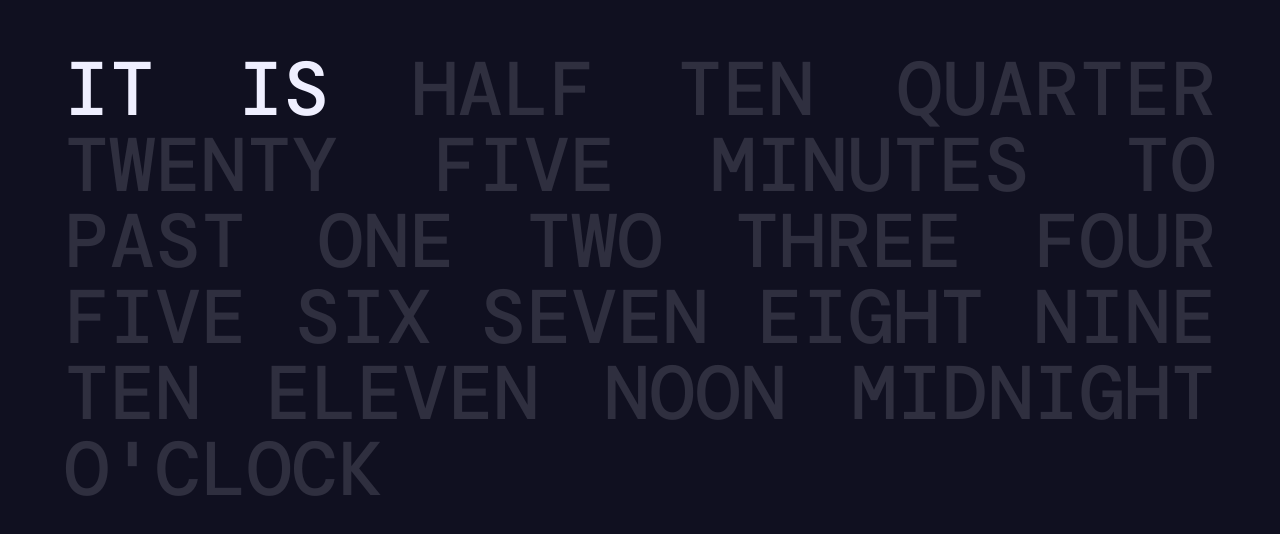
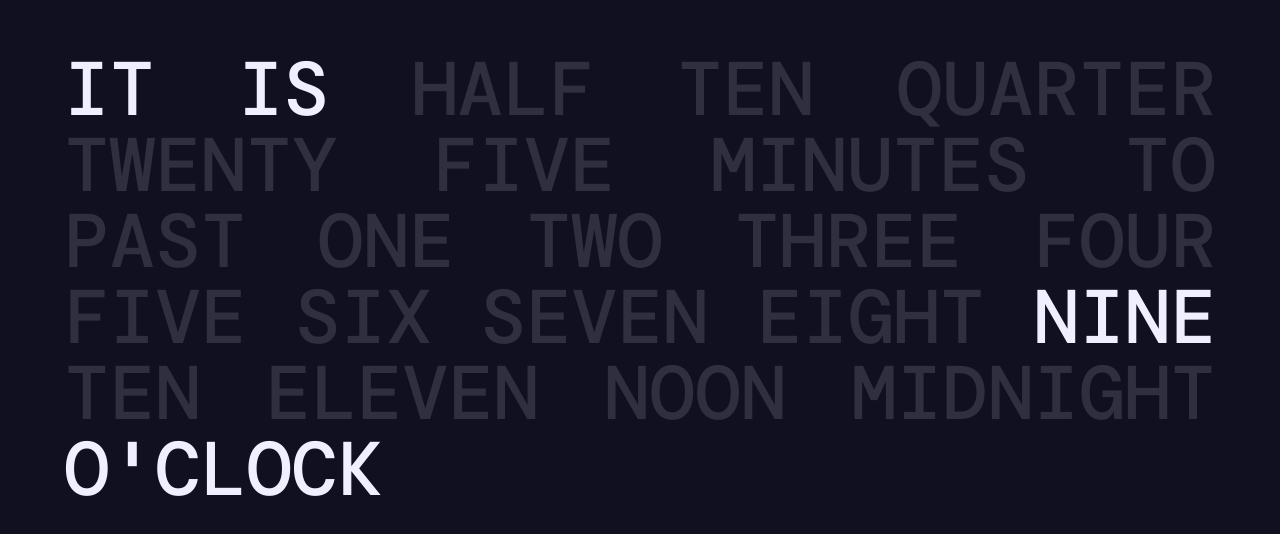
Before and after one commit to bnbry/clocks, a plain HTML site: page index.html in a window 1280 px wide. Shown: the part 120-654 px from the top of the page. Drawn offline with nearby package versions, Linux system fonts and the light colour scheme.

Commit message:
Allow direction to not have a value

```diff
--- a/index.html
+++ b/index.html
@@ -101,13 +101,13 @@
         let activations = ["it-is"];
         document.querySelector(`[data-target="it-is"]`).classList.add('active');
 
-        let direction = "past";
+        let direction =["past"];
 
         // minutes
         if (currentMinute >= 33) {
           currentMinute = 60 - currentMinute;
           currentHour += 1;
-          direction = "to";
+          direction = ["to"];
 
           if (currentHour > 23) {
             currentHour = 0;
@@ -117,12 +117,12 @@
         currentMinute = Math.round(currentMinute / 5) * 5;
 
         if (currentMinute == 0) {
-          direction = "none";
+          direction = [];
         }
 
         const minuteTargets = minutes[currentMinute];
 
-        activations = [...activations, ...minuteTargets, direction]
+        activations = [...activations, ...minuteTargets, ...direction]
 
         // hour
         const hourTarget = hours[currentHour];
@@ -132,8 +132,6 @@
         }
 
         activations = [...activations, hourTarget];
-
-        console.log(currentHour, currentMinute);
 
         activations.forEach(target => {
           document.querySelector(`[data-target="${target}"]`).classList.add('active');
```
